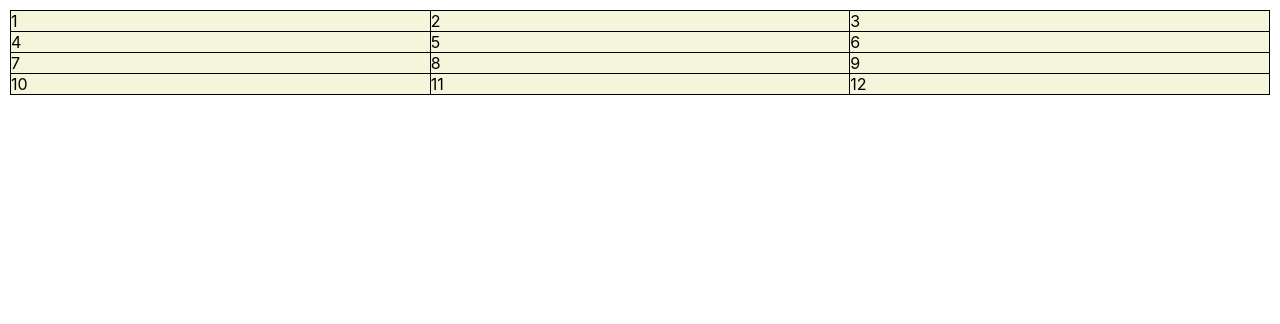
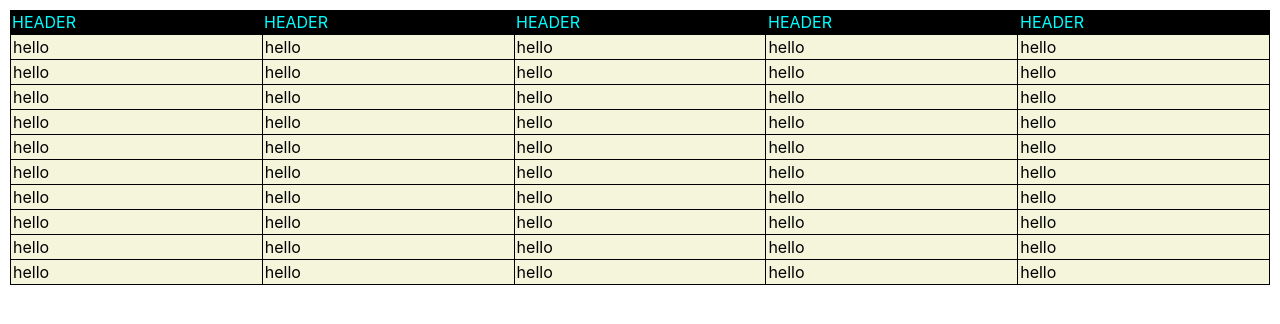
Before and after one commit to eumali22/react-table-interface, a React (Create React App) app: page / in a window 1280 px wide. Shown: the top 324 px of the page. Built offline with nearby package versions, Linux system fonts and the light colour scheme.

Commit message:
added rudimentary header

```diff
--- a/src/DataTable.css
+++ b/src/DataTable.css
@@ -1,6 +1,7 @@
 .dtable {
     display: flex;
     flex-direction: column;
+
     padding: 10px;
 }
 
@@ -9,7 +10,6 @@
     flex-direction: row;
     justify-content: space-around;
 
-    /* border-top: 1px solid black; */
     background-color: grey;
 }
 
@@ -17,13 +17,35 @@
     border-top: 1px solid black;
 }
 
+.dtable-header-row {
+    display: flex;
+    flex-direction: row;
+    justify-content: space-around;
+
+    background-color: black;
+    color: white;
+}
+
+
 .dtable-cell {
+    flex: 1 100px;
     border-right: 1px solid black;
     border-bottom: 1px solid black;
     background-color: beige;
-    flex: 1 100px;
+    cursor: pointer;
+    padding: 2px;
 }
 
 .dtable-cell:nth-of-type(1) {
     border-left: 1px solid black;
 }
+
+.dtable-header-cell {
+    flex: 1 100px;
+    border-right: 1px solid black;
+    border-bottom: 1px solid black;
+    background-color: black;
+    color:aqua;
+    cursor: default;
+    padding: 2px;
+}
--- a/src/DataTable.js
+++ b/src/DataTable.js
@@ -2,7 +2,7 @@ import React from 'react';
 import './DataTable.css';
 
 /**
- * Component that represents a table. It is stateful.
+ * Component that represents a table. Contains the state.
  * @extends React.Component
  * State properties:
  *  - tableData: contains the table data to be rendered.
@@ -11,6 +11,7 @@ class DataTable extends React.Component {
     constructor(props) {
         super(props);
         this.state = {
+            headerData: [],
             tableData: [],
             dataIsLoaded: false,
         }
@@ -22,24 +23,29 @@ class DataTable extends React.Component {
         // simulate loading time. 1000 ms
         setTimeout(() => {
             this.setState({
-                tableData: [[1, 2, 3], [4, 5, 6], [7, 8, 9], [10, 11, 12]],
+                headerData: new Array(5).fill("HEADER"),
+                tableData: new Array(10).fill(new Array(5).fill("hello")),
                 dataIsLoaded: true,
             });
         }, 1000);
     }
 
     render() {
-        const {dataIsLoaded, tableData} = this.state;
+        const {dataIsLoaded, headerData, tableData} = this.state;
         if (!dataIsLoaded) {
             return (
                 <div>Loading, please wait... </div>
             );
         }
 
-        // create the row components
-        const rowComponents = tableData.map((row, idx) => {
+        const headerAndRowData = [headerData].concat(tableData);
+        const rowComponents = headerAndRowData.map((row, idx) => {
             return (
-                <DataTableRow key={idx} cells={tableData[idx]} />
+                <DataTableRow
+                    key={idx}
+                    isHeader={idx === 0}
+                    cells={headerAndRowData[idx]}
+                />
             );
         });
 
@@ -58,12 +64,19 @@ function DataTableRow(props) {
     // create the cells
     const columnComponents = props.cells.map((col, idx) => {
         return (
-            <DataTableCell key={idx} data={props.cells[idx]} />
+            <DataTableCell
+                key={idx}
+                idx={idx}
+                data={props.cells[idx]}
+                isHeader={props.isHeader}
+            />
         );
     });
 
     return (
-        <div className="dtable-row">{columnComponents}</div>
+        <div className={props.isHeader ? "dtable-header-row" : "dtable-row"}>
+            {columnComponents}
+        </div>
     );
 }
 
@@ -74,7 +87,11 @@ function DataTableRow(props) {
  */
 function DataTableCell(props) {
     return (
-        <div className="dtable-cell">{props.data}</div>
+        <div
+            className={props.isHeader ? "dtable-header-cell" : "dtable-cell"}
+            onClick={() => console.log(props.idx)}>
+            {props.data}
+        </div>
     );
 }
 
```
